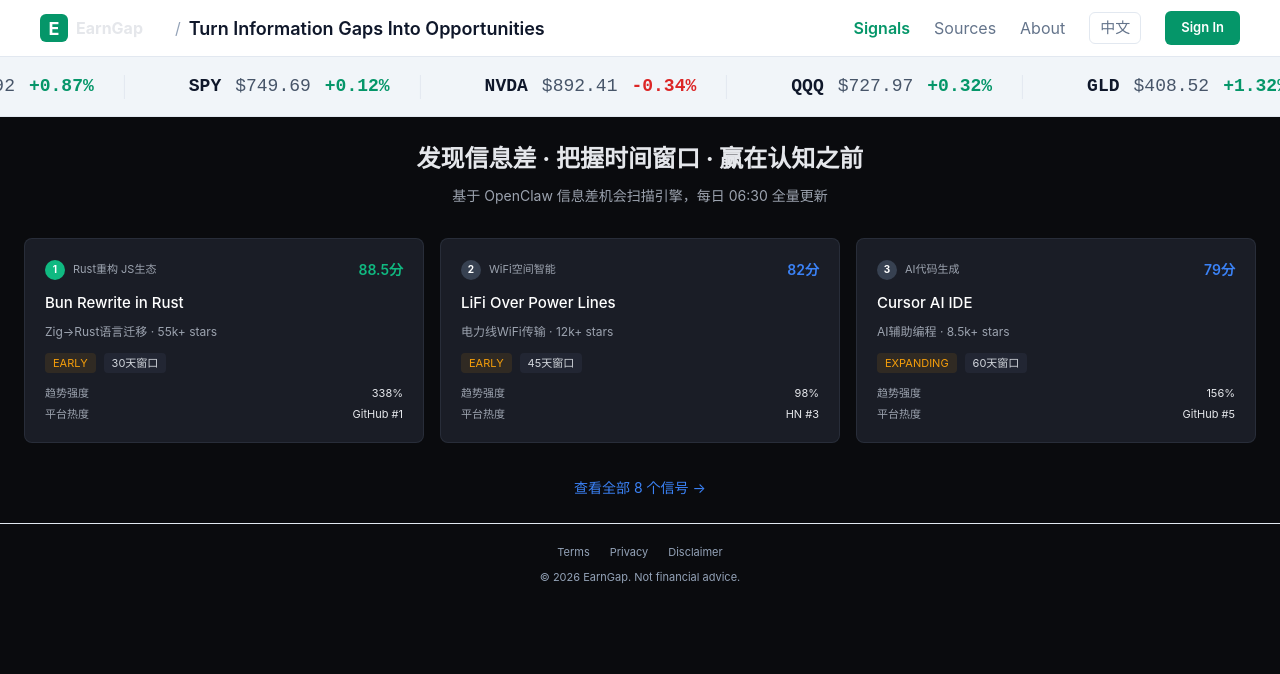
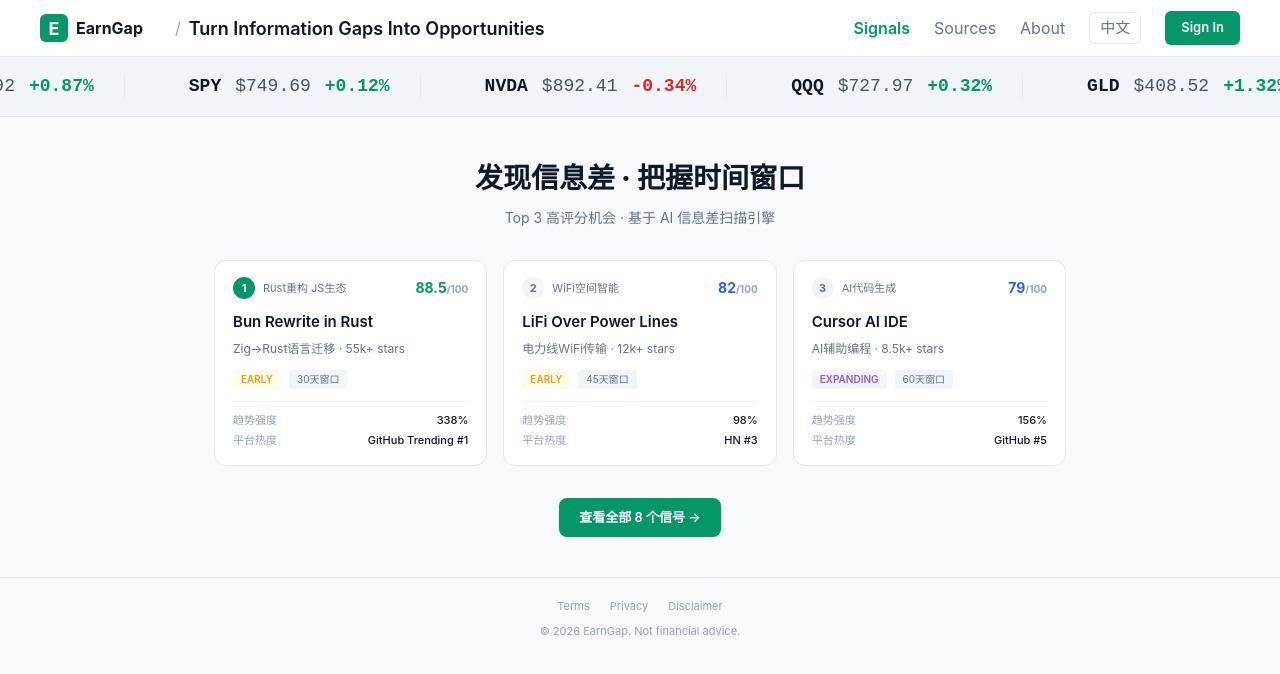
Before and after one commit to Aizhuangwei/earngap-frontend, a Next.js app: page / in a window 1280 px wide. Shown: the top 674 px of the page. Built offline with nearby package versions, Linux system fonts and the light colour scheme.

Commit message:
fix:homepage-light-theme-top3-cards

```diff
--- a/src/app/page.tsx
+++ b/src/app/page.tsx
@@ -1,4 +1,4 @@
-// Home Page - Top 3 高机会卡片
+// Home Page - Top 3 高机会卡片（浅色主题）
 'use client';
 import { useEffect, useState } from 'react';
 import { t, getLang, setLang, Lang } from '@/lib/i18n';
@@ -19,55 +19,55 @@
     { rank:3, tag:'AI代码生成', title:'Cursor AI IDE', desc:'AI辅助编程 · 8.5k+ stars', score:79.0, phase:'EXPANDING', window:'60天窗口', growth:'156%' },
   ];
 
+  const phaseColors: Record<string, string> = { EARLY:'#f59e0b', EXPANDING:'#8b5cf6', MATURE:'#3b82f6', DECLINING:'#ef4444' };
+  const phaseBg: Record<string, string> = { EARLY:'#fffbeb', EXPANDING:'#f5f3ff', MATURE:'#eff6ff', DECLINING:'#fef2f2' };
+
   return (
-    <div style={{ background:'#0a0b0e', color:'#e5e7eb', minHeight:'100vh', fontFamily:'Inter, system-ui, sans-serif' }}>
+    <div style={{ background:'#f8f9fa', color:'#0f172a', minHeight:'100vh', fontFamily:'Inter, -apple-system, sans-serif' }}>
       <Header lang={lang} switchLang={switchLang} />
       <TickerTape />
-
-      <main style={{ maxWidth:1280, margin:'0 auto', padding:'24px' }}>
-        {/* Title */}
+      <main style={{ maxWidth:900, margin:'0 auto', padding:'40px 24px' }}>
         <div style={{ textAlign:'center', marginBottom:32 }}>
-          <h1 style={{ fontSize:24, fontWeight:700, marginBottom:8 }}>发现信息差 · 把握时间窗口 · 赢在认知之前</h1>
-          <p style={{ fontSize:14, color:'#9ca3af' }}>基于 OpenClaw 信息差机会扫描引擎，每日 06:30 全量更新</p>
+          <h1 style={{ fontSize:28, fontWeight:800, color:'#0f172a', marginBottom:8 }}>发现信息差 · 把握时间窗口</h1>
+          <p style={{ fontSize:14, color:'#64748b' }}>Top 3 高评分机会 · 基于 AI 信息差扫描引擎</p>
         </div>
 
-        {/* Top 3 Cards */}
-        <div style={{ display:'grid', gridTemplateColumns:'repeat(auto-fit, minmax(300px, 1fr))', gap:16, marginBottom:32 }}>
+        <div style={{ display:'grid', gridTemplateColumns:'repeat(auto-fit, minmax(260px, 1fr))', gap:16, marginBottom:32 }}>
           {opportunities.map((opp, i) => (
-            <div key={i} style={{ background:'#1a1d26', borderRadius:8, padding:20, border:'1px solid rgba(75,85,99,0.3)', cursor:'pointer' }}>
+            <div key={i} style={{ background:'#fff', borderRadius:12, padding:'16px 18px', border:'1px solid #e2e8f0', cursor:'pointer', transition:'box-shadow .2s' }}
+              onMouseEnter={e => (e.currentTarget.style.boxShadow='0 4px 12px rgba(0,0,0,0.08)')}
+              onMouseLeave={e => (e.currentTarget.style.boxShadow='none')}>
               <div style={{ display:'flex', justifyContent:'space-between', marginBottom:12 }}>
                 <div style={{ display:'flex', gap:8, alignItems:'center' }}>
-                  <span style={{ width:20, height:20, borderRadius:'50%', background:i===0?'#10b981':'#374151', color:'#fff', fontSize:10, fontWeight:700, display:'flex', alignItems:'center', justifyContent:'center' }}>{opp.rank}</span>
-                  <span style={{ fontSize:11, color:'#9ca3af' }}>{opp.tag}</span>
+                  <span style={{ width:22, height:22, borderRadius:'50%', background:i===0?'#059669':'#f1f5f9', color:i===0?'#fff':'#64748b', fontSize:11, fontWeight:700, display:'flex', alignItems:'center', justifyContent:'center' }}>{opp.rank}</span>
+                  <span style={{ fontSize:11, color:'#64748b' }}>{opp.tag}</span>
                 </div>
-                <span style={{ color:i===0?'#10b981':'#3b82f6', fontSize:14, fontWeight:600 }}>{opp.score}分</span>
+                <span style={{ color:i===0?'#059669':'#2563eb', fontSize:14, fontWeight:700 }}>{opp.score}<span style={{ fontSize:10, color:'#94a3b8' }}>/100</span></span>
               </div>
-              <h3 style={{ fontSize:15, fontWeight:500, marginBottom:8, color:'#fff' }}>{opp.title}</h3>
-              <p style={{ fontSize:12, color:'#9ca3af', marginBottom:12 }}>{opp.desc}</p>
-              <div style={{ display:'flex', gap:8 }}>
-                <span style={{ fontSize:11, padding:'2px 8px', borderRadius:4, background:'rgba(245,158,11,0.1)', color:'#f59e0b' }}>{opp.phase}</span>
-                <span style={{ fontSize:11, padding:'2px 8px', borderRadius:4, background:'#222633', color:'#d1d5db' }}>{opp.window}</span>
+              <h3 style={{ fontSize:15, fontWeight:600, marginBottom:6, color:'#0f172a' }}>{opp.title}</h3>
+              <p style={{ fontSize:12, color:'#64748b', marginBottom:12 }}>{opp.desc}</p>
+              <div style={{ display:'flex', gap:8, marginBottom:12 }}>
+                <span style={{ fontSize:10, padding:'2px 8px', borderRadius:4, background:phaseBg[opp.phase] || '#f1f5f9', color:phaseColors[opp.phase] || '#64748b', fontWeight:600 }}>{opp.phase}</span>
+                <span style={{ fontSize:10, padding:'2px 8px', borderRadius:4, background:'#f1f5f9', color:'#64748b' }}>{opp.window}</span>
               </div>
-              <div style={{ marginTop:12, fontSize:11, color:'#9ca3af' }}>
-                <div style={{ display:'flex', justifyContent:'space-between', marginBottom:4 }}>
+              <div style={{ borderTop:'1px solid #f1f5f9', paddingTop:10 }}>
+                <div style={{ display:'flex', justifyContent:'space-between', fontSize:11, color:'#94a3b8', marginBottom:4 }}>
                   <span>趋势强度</span>
-                  <span style={{ color:'#e5e7eb' }}>{opp.growth}</span>
+                  <span style={{ color:'#0f172a', fontWeight:500 }}>{opp.growth}</span>
                 </div>
-                <div style={{ display:'flex', justifyContent:'space-between' }}>
+                <div style={{ display:'flex', justifyContent:'space-between', fontSize:11, color:'#94a3b8' }}>
                   <span>平台热度</span>
-                  <span style={{ color:'#e5e7eb' }}>{i===0 ? 'GitHub #1' : i===1 ? 'HN #3' : 'GitHub #5'}</span>
+                  <span style={{ color:'#0f172a', fontWeight:500 }}>{i===0 ? 'GitHub Trending #1' : i===1 ? 'HN #3' : 'GitHub #5'}</span>
                 </div>
               </div>
             </div>
           ))}
         </div>
 
-        {/* 查看全部信号 */}
         <div style={{ textAlign:'center' }}>
-          <a href="/signals" style={{ color:'#3b82f6', fontSize:14, textDecoration:'none' }}>查看全部 8 个信号 →</a>
+          <a href="/signals" style={{ display:'inline-flex', alignItems:'center', gap:4, padding:'10px 20px', borderRadius:8, background:'#059669', color:'#fff', fontWeight:600, fontSize:13, textDecoration:'none' }}>查看全部 8 个信号 →</a>
         </div>
       </main>
-
       <Footer lang={lang} />
     </div>
   );
```
